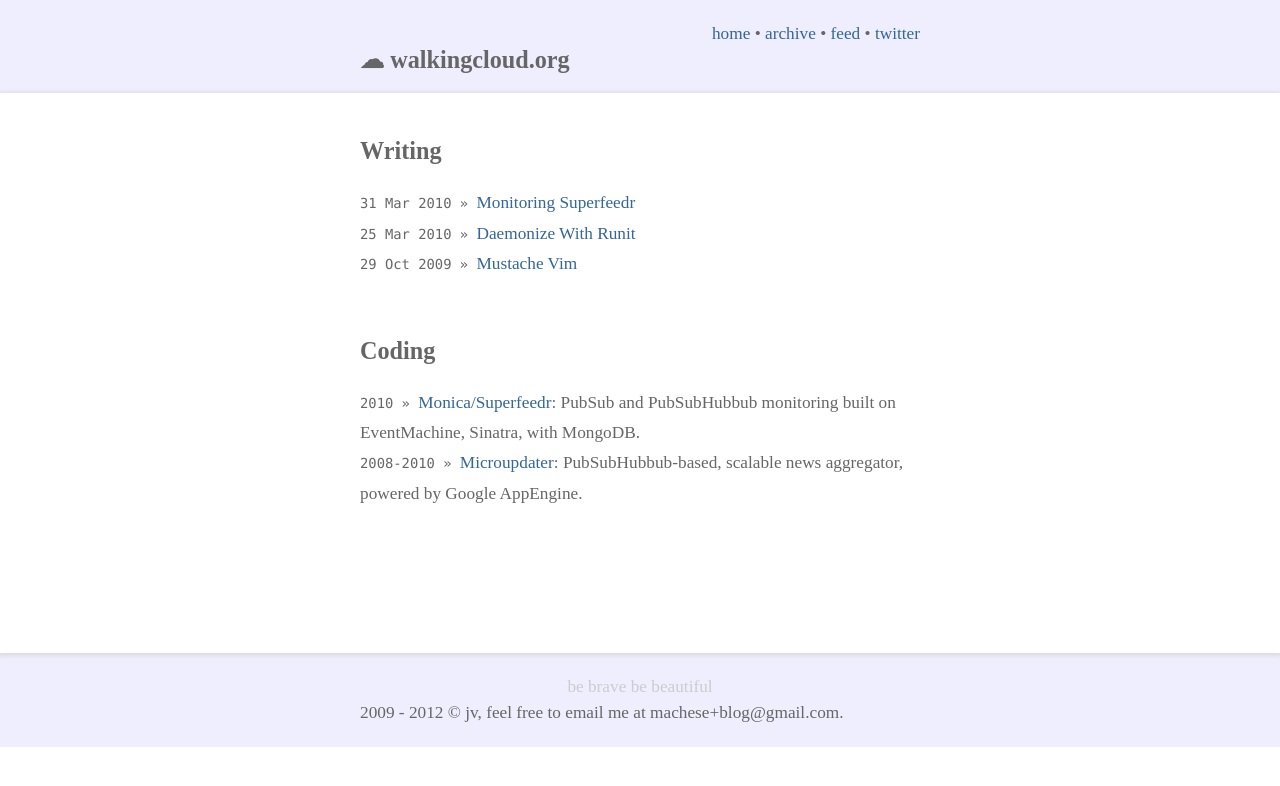
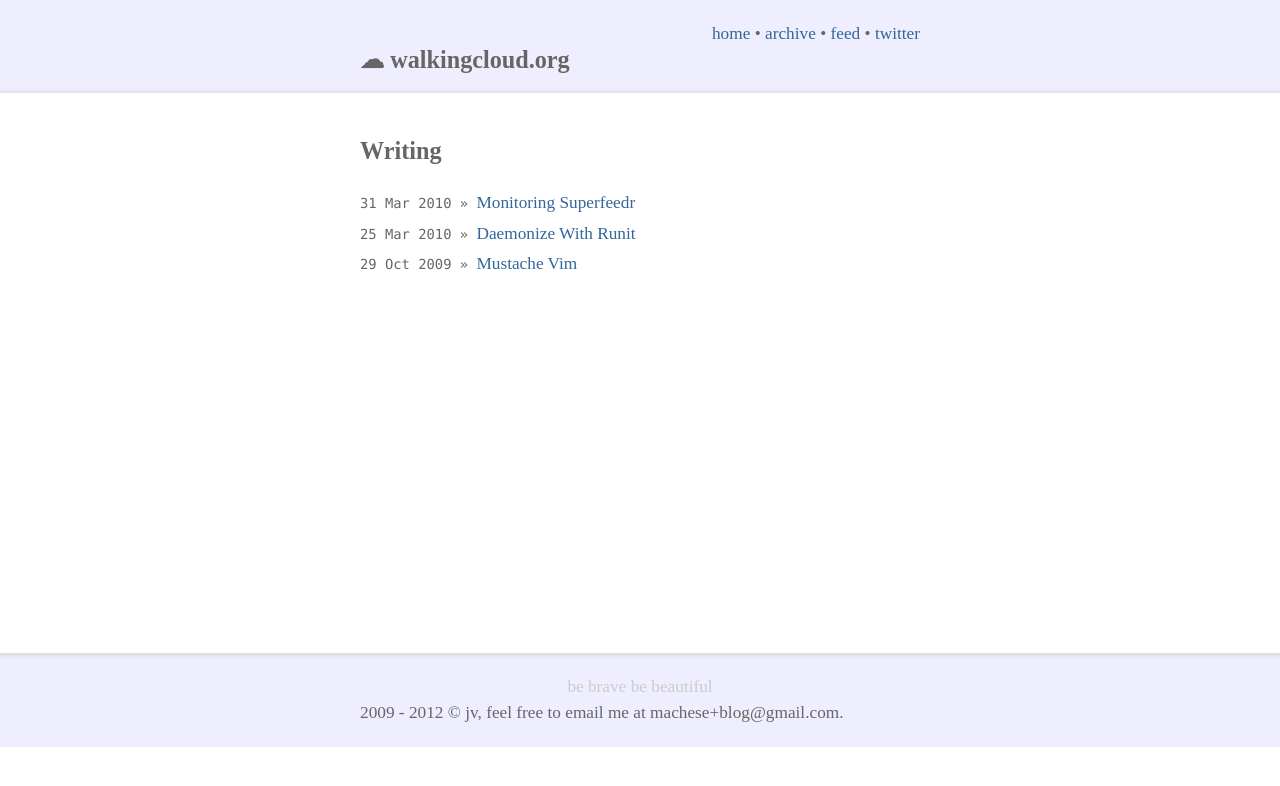
Before and after one commit to juvenn/juvenn.github.io, a Jekyll site: the page built from index.html, in a window 1280 px wide. Shown: the top 786 px of the page. Built offline with Jekyll 4.4.1, drawn with Linux system fonts in a browser that asks for light colours; Markdown is read by kramdown in place of the engine named in the settings.

Commit message:
V2 design: no projects section

```diff
--- a/404.html
+++ b/404.html
@@ -1,5 +1,3 @@
 <h1>404  Page Not Found</h1>
 
-<p>The page you're looking for couldn't be found.</p>
-
-It's my fault, sorry about that. Go blame <a rel="me" href="http://twitter.com/juvenn"><em>me</em></a> on twitter.
+<p>Sorry, the page you're looking for couldn't be found.</p>
--- a/_layouts/default.html
+++ b/_layouts/default.html
@@ -23,7 +23,7 @@
       <nav>
       <a href="/">home</a>
       &bull;
-      <a rel="archives" href="/archive">archive</a>
+      <a rel="archives" href="/archive.html">archive</a>
       &bull;
       <a title="feed" href="http://feeds.feedburner.com/walking-cloud">feed</a>
       &bull;
--- a/index.html
+++ b/index.html
@@ -1,29 +1,14 @@
 ---
 layout: default
-title: by juvenn woo
+title: ☁
 ---
 
 <div id="home">
   <h2>Writing</h2>
   <ul class="posts">
-    {% for post in site.posts limit:10 %}
+    {% for post in site.posts %}
       <li><span class="timestamp">{{ post.date | date_to_string }}</span><a href="{{ post.url }}">{{ post.title }}</a></li>
     {% endfor %}
   </ul>
 
-  <h2>Coding</h2>
-  <ul class="posts">
-    <li>
-    <span class="timestamp">2010</span>
-    <a href="/2010/03/31/monitoring-superfeedr/">Monica/Superfeedr</a>:
-    PubSub and PubSubHubbub monitoring built on EventMachine, Sinatra,
-    with MongoDB.
-    </li>
-    <li>
-    <span class="timestamp">2008-2010</span>
-    <a href="http://github.com/juvenn/microupdater">Microupdater</a>:
-    PubSubHubbub-based, scalable news aggregator, powered by Google
-    AppEngine.
-    </li>
-  </ul>
 </div>
--- a/media/css/style.css
+++ b/media/css/style.css
@@ -1,7 +1,7 @@
 /* Desktop */
 @media all and (min-width: 600px) {.column{width:560px;margin:0 auto;}}
 /* Mobile */
-@media all and (max-width: 600px) {.column{margin:0 2em;}}
+@media all and (max-width: 600px) {.column{margin:0 2px;}}
 
 body { color: #666; background:#eef; }
 
```
Also changed, not shown: archive.md (renamed from archive.html).
